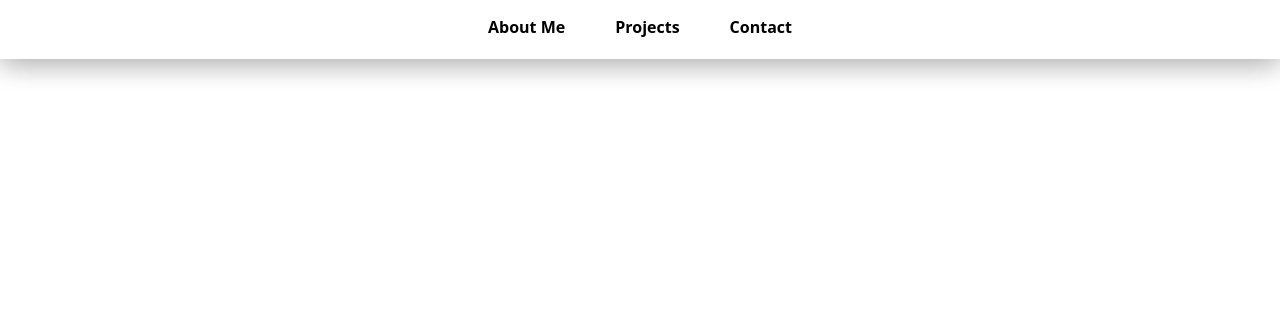
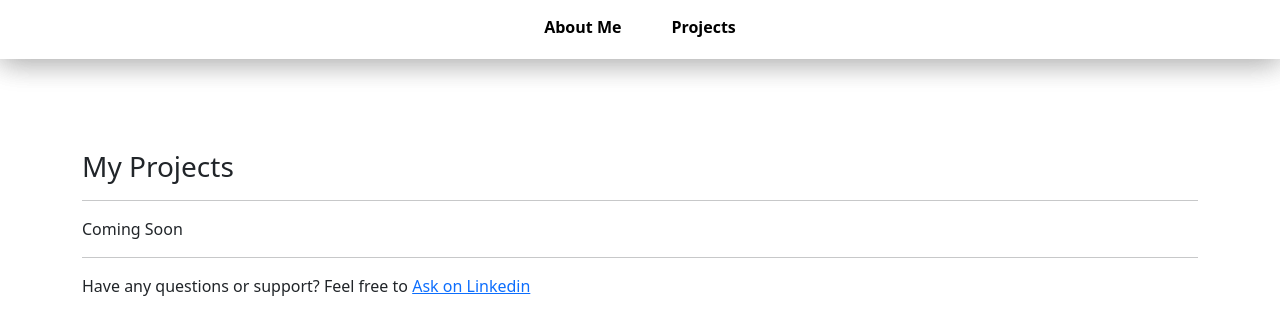
Before and after one commit to EmmaUmeh/EmmanuelUmehporfolio, a React (Create React App) app: page /Projects in a window 1280 px wide. Shown: the top 334 px of the page. Built offline with nearby package versions, Linux system fonts and the light colour scheme.

Commit message:
commited some files

```diff
--- a/src/App.css
+++ b/src/App.css
@@ -63,10 +63,12 @@ grid-gap: 50px;
 .menubtn button{
   border: none;
   background-color: transparent;
+  z-index: 1;
+  /* font-weight: 200; */
 }
 .imageUrl{
   display: none;
-  width: 10%;
+  width: 15%;
 }
 /* Herosection */
 .Hireme button{
@@ -119,6 +121,10 @@ justify-content: space-around;
   color: #121212;
   text-decoration: none;
 }
+/* Projects */
+.projectscontainer{
+  padding-top: 150px;
+}
 
 
 /* Responsive */
@@ -126,15 +132,14 @@ justify-content: space-around;
   .Navchild .Navsubchild{
     position: fixed;
     top: 0;
-    left: 0;
+
  display: block;
-
     background-color: #FFFFFF;
     padding: 50px 5px 5px 20px;
-    height: 100%;
-    width: 75%;
-    box-shadow: 0px 4px 30px rgba(0, 0, 0, 0.2);
-    overflow-x: hidden;
+    height: 42%;
+    width: 105%;
+    /* box-shadow: 0px 4px 30px rgba(0, 0, 0, 0.2);  */
+    /* overflow-x: hidden; */
     font-weight: 300;
   }
  .expanded .Navsubchild{
@@ -170,6 +175,7 @@ justify-content: space-around;
     flex-direction: column;
   align-items: center;
   justify-content: center;
+
   }
   .Heroimg{
     margin-top: 100px;
--- a/src/App.js
+++ b/src/App.js
@@ -6,21 +6,21 @@ import {Navdata} from './Components/NavbarComponent';
 import { Routes, Route} from  'react-router-dom';
 import AboutRouter from './router/AboutRouter';
 import ProjectsRouter from './router/ProjectsRouter';
-import ContactRouter from './router/ContactRouter';
+// import ContactRouter from './router/ContactRouter';
 
 
 function App() {
   return (
     <div>
      <NavbarComponent lists={Navdata}/>
-
+    {/* <ProjectsRouter projectsList={Projects}/> */}
 
 
 
 <Routes>
 
         <Route path="/" element={<AboutRouter />}></Route>
-        <Route path="/Contact" element={<ContactRouter />}></Route>
+        {/* <Route path="/Contact" element={<ContactRouter />}></Route> */}
         <Route path="/Projects" element={<ProjectsRouter />}></Route>
 </Routes>
 
--- a/src/Components/NavbarComponent.jsx
+++ b/src/Components/NavbarComponent.jsx
@@ -30,7 +30,7 @@ function NavbarComponent(props){
              </div>
            </Link>
 
-            <Link to="/Contact"  onClick={handleToggle} className="Projectlink">
+            <Link to="/Projects"  onClick={handleToggle} className="Projectlink">
             <div className="abt">
                  {list.Projects}
              </div>
@@ -43,12 +43,12 @@ function NavbarComponent(props){
 
              </div>
            </a> */}
-
-           <Link to="/Projects"  onClick={handleToggle} className="Contactlink">
+{/*
+           <Link to="/Contact"  onClick={handleToggle} className="Contactlink">
            <div className="abt">
                  {list.ContactLinks}
              </div>
-           </Link>
+           </Link> */}
 
 
 
--- /dev/null
+++ b/src/Components/ProjectsComponent.jsx
@@ -0,0 +1,56 @@
+
+import React from "react";
+import { Container } from "react-bootstrap";
+
+const ProjectsComponent = (props) => {
+
+    const ProjectsArray = [];
+    props.projectLists.forEach((projects) => {
+        const Projectsitems =
+        <div key={projects.id}>
+             <Container>
+             <div className="projectscontainer">
+                        <h3>
+                       {projects.myProjects}
+                        </h3>
+
+                        <div>
+                            <hr />
+                            <span>
+                                {projects.comingSoon}
+                            </span>
+                            <hr />
+
+                            <div>
+                              <span> Have any questions or support? Feel free to</span> <a href="https://www.linkedin.com/in/emmanuel-umeh-35078924b">
+                               {projects.HaveAnySugestion}
+                               </a>
+                            </div>
+                        </div>
+                     </div>
+             </Container>
+        </div>
+        ProjectsArray.push(Projectsitems)
+
+
+
+    })
+    return(
+        <div>
+          {ProjectsArray}
+        </div>
+     )
+}
+
+
+
+export const Projects = [
+    {
+        id:0,
+        myProjects:"My Projects",
+        comingSoon:"Coming Soon",
+        HaveAnySugestion:"Ask on Linkedin",
+    }
+]
+
+export default ProjectsComponent;
--- a/src/router/ProjectsRouter.jsx
+++ b/src/router/ProjectsRouter.jsx
@@ -1,12 +1,15 @@
+
 import NavbarComponent from "../Components/NavbarComponent";
 import {Navdata} from '../Components/NavbarComponent';
+import {Projects} from "../Components/ProjectsComponent"
+import ProjectsComponent from "../Components/ProjectsComponent"
 
 const ProjectsRouter = () => {
+
     return(
         <div>
                  <NavbarComponent lists={Navdata}/>
-
-
+                <ProjectsComponent projectLists={Projects}/>
             </div>
     )
 }
```
